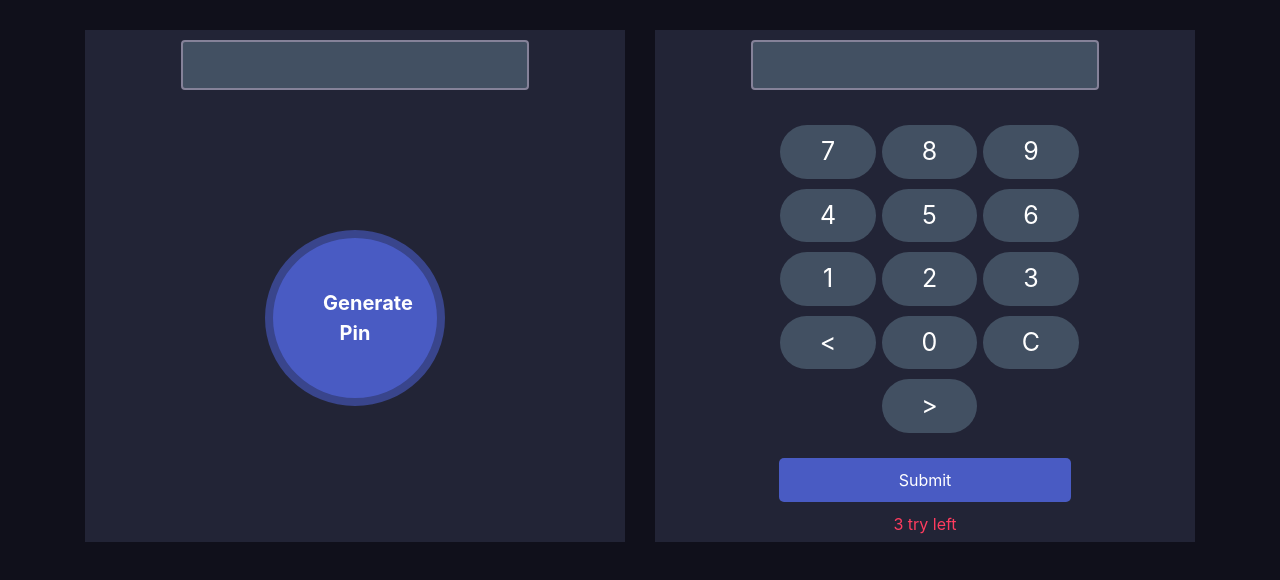
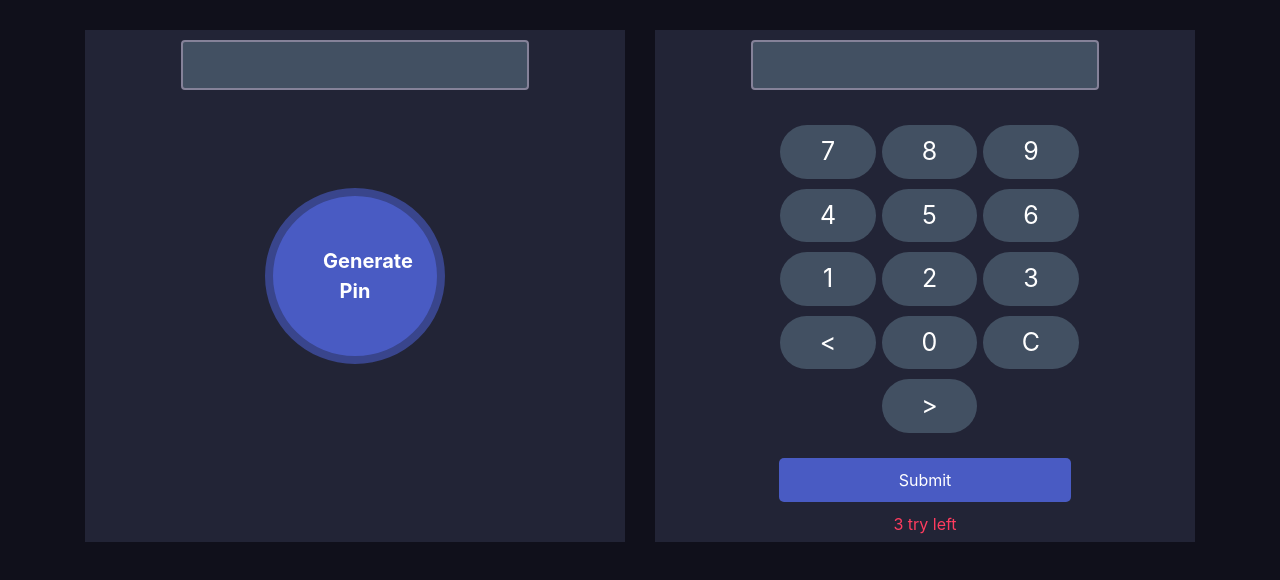
Before and after one commit to jahidulbinrafiq/pin-matcher, a plain HTML site: page index.html in a window 1280 px wide. Drawn offline with nearby package versions, Linux system fonts and the light colour scheme.

Commit message:
update design section

```diff
--- a/style.css
+++ b/style.css
@@ -16,7 +16,7 @@ body {
     text-align: center;
 }
 .generate-btn{
-    margin-top: 140px;
+    margin-top: 98px;
     width: 180px;
     padding: 50px;
     border-radius: 50%;
```
